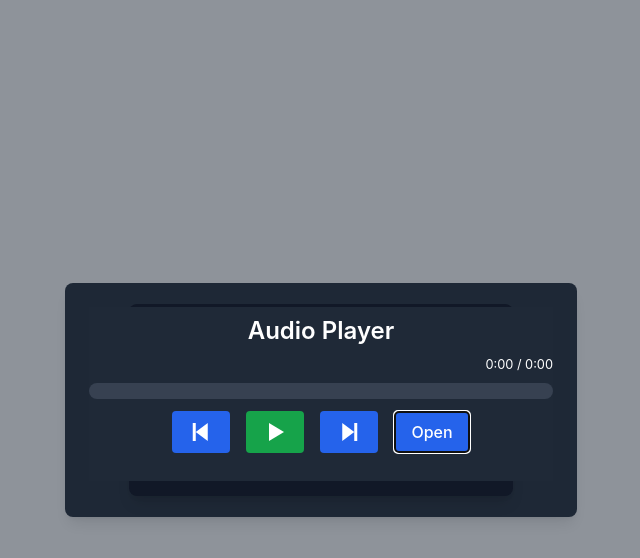
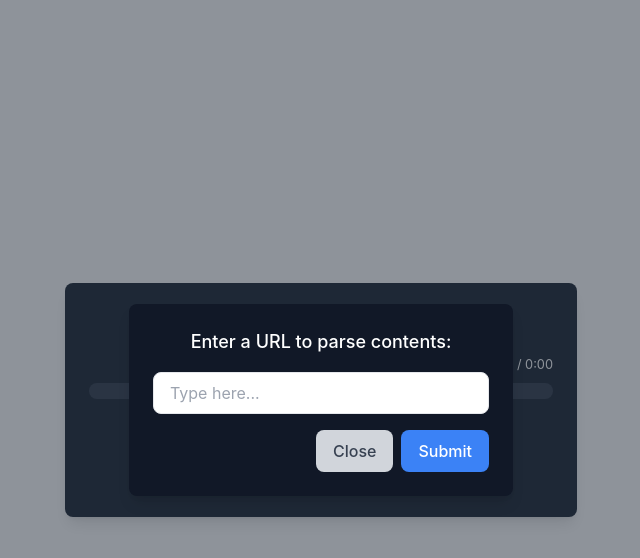
Before and after one commit to fraigo/webplayer, a Vue app in the folder app/: page / in a window 1280 px wide. Both pictures are taken after a click on the button "Open". Shown: the top 558 px of the page, without its empty margins (319-959 px from the left). Built offline with nearby package versions, Linux system fonts and the light colour scheme.

Commit message:
fix prompt z-index

```diff
--- a/app/src/components/PromptDialog.vue
+++ b/app/src/components/PromptDialog.vue
@@ -1,6 +1,6 @@
 <template>
     <transition name="fade" >
-      <div v-if="visible" class="fixed inset-0 bg-gray-800 bg-opacity-50 flex items-center justify-center">
+      <div v-if="visible" class="fixed inset-0 bg-gray-800 bg-opacity-50 flex items-center justify-center z-20">
         <div class="bg-gray-900 m-2 p-6 rounded-lg shadow-lg w-96 transform transition-transform duration-300" :class="{'scale-100': visible, 'scale-90': !visible}">
           <p class="text-lg font-medium mb-4"><slot>Test</slot></p>
           <input
```
